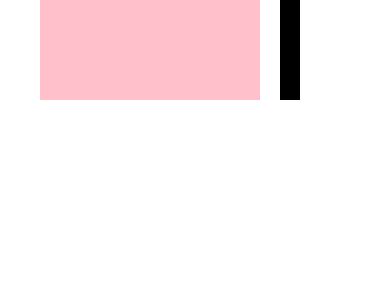
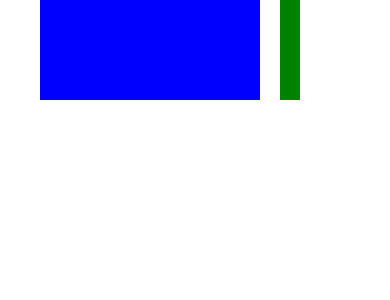
Before and after one commit to RadiumAg/react-native-swiper-r, a React Native app in the folder ReactNativeSwiperR/: screen / in a window 390 px wide. Shown: the top 300 px of the page. Built offline with nearby package versions, Linux system fonts and the light colour scheme.

Commit message:
fix:完成轮播

```diff
--- a/ReactNativeSwiperR/App.tsx
+++ b/ReactNativeSwiperR/App.tsx
@@ -1,15 +1,58 @@
 import React from 'react';
-import {SafeAreaView, View} from 'react-native';
+import {SafeAreaView, StyleSheet, Text, View} from 'react-native';
+import Swiper from 'react-native-swiper';
 import {SwiperR} from './src/swiper/swiper';
+
+var styles = StyleSheet.create({
+  wrapper: {
+    backgroundColor: 'blue',
+  },
+  slide1: {
+    flex: 1,
+    justifyContent: 'center',
+    alignItems: 'center',
+    backgroundColor: '#9DD6EB',
+  },
+  slide2: {
+    flex: 1,
+    justifyContent: 'center',
+    alignItems: 'center',
+    backgroundColor: '#97CAE5',
+  },
+  slide3: {
+    flex: 1,
+    justifyContent: 'center',
+    alignItems: 'center',
+    backgroundColor: '#92BBD9',
+  },
+  text: {
+    color: '#fff',
+    fontSize: 30,
+    fontWeight: 'bold',
+  },
+});
+
 const App = () => {
   return (
-    <SafeAreaView>
+    <SafeAreaView style={{flex: 1}}>
       <SwiperR style={{width: 300, height: 100}}>
         <View style={{backgroundColor: 'pink', width: 220, height: 100}} />
         <View style={{backgroundColor: 'black', width: 220, height: 100}} />
         <View style={{backgroundColor: 'blue', width: 220, height: 100}} />
         <View style={{backgroundColor: 'green', width: 220, height: 100}} />
       </SwiperR>
+
+      {/* <Swiper style={styles.wrapper} showsButtons loop={true}>
+        <View testID="Hello" style={styles.slide1}>
+          <Text style={styles.text}>Hello Swiper</Text>
+        </View>
+        <View testID="Beautiful" style={styles.slide2}>
+          <Text style={styles.text}>Beautiful</Text>
+        </View>
+        <View testID="Simple" style={styles.slide3}>
+          <Text style={styles.text}>And simple</Text>
+        </View>
+      </Swiper> */}
     </SafeAreaView>
   );
 };
--- a/ReactNativeSwiperR/package.json
+++ b/ReactNativeSwiperR/package.json
@@ -12,7 +12,8 @@
   "dependencies": {
     "react": "17.0.1",
     "react-native": "0.64.0",
-    "react-native-ezswiper": "^1.3.0"
+    "react-native-ezswiper": "^1.3.0",
+    "react-native-swiper": "^1.6.0"
   },
   "devDependencies": {
     "@babel/core": "^7.12.9",
--- a/ReactNativeSwiperR/src/swiper/swiper.style.ts
+++ b/ReactNativeSwiperR/src/swiper/swiper.style.ts
@@ -4,7 +4,6 @@ export const Style = StyleSheet.create({
     contentContainerStyle: {
         alignItems: 'center',
     },
-
     childContainerStyle: {
         flexDirection: 'row',
     },
--- a/ReactNativeSwiperR/src/swiper/swiper.tsx
+++ b/ReactNativeSwiperR/src/swiper/swiper.tsx
@@ -1,4 +1,4 @@
-import React from 'react';
+import React, { Children } from 'react';
 import {useRef} from 'react';
 import {useMemo} from 'react';
 import {Animated, ScrollView, StyleProp, View, ViewStyle} from 'react-native';
@@ -9,12 +9,19 @@ export const SwiperR: React.FC<{style?: StyleProp<ViewStyle>}> = ({
   children,
   style,
 }) => {
+  let scrollIndex = 1;
+  let currentPageFloat = 0;
+  const scrollViewRef = useRef<ScrollView>(null);
+  console.log('update');
+  const Pages = React.Children.toArray(children);
+  Pages.unshift(Pages[Pages.length -1]);
+  Pages.unshift(Pages[Pages.length -2]);
+  Pages.push(Pages[2]);
+  Pages.push(Pages[3]);
   const transformAnimList = useRef(
-    React.Children.map(children, () => new Animated.Value(0)),
+    React.Children.map(Pages, () => new Animated.Value(0)),
   ).current;
-  let scrollIndex = 0;
-  let currentPageFloat = 0;
-  console.log('update');
+  const pageTotal = Pages.length- 1;
 
   function setAnimated() {
     for (let index = 0; index < transformAnimList!.length; index++) {
@@ -30,18 +37,18 @@ export const SwiperR: React.FC<{style?: StyleProp<ViewStyle>}> = ({
     }
   }
 
+
   setAnimated();
-
   const previewChildren = useMemo(
     () =>
-      React.Children.map(children, (child, index) => {
+      Pages.map((child, index) => {
         return (
           <Animated.View
             key={index}
             style={{
               ...Style.childContainerStyle,
               transform: [
-                {
+               {
                   translateX: transformAnimList![index],
                 },
               ],
@@ -62,14 +69,21 @@ export const SwiperR: React.FC<{style?: StyleProp<ViewStyle>}> = ({
   return (
     <View style={style}>
       <ScrollView
+        ref={scrollViewRef}
         horizontal={true}
         contentContainerStyle={Style.contentContainerStyle}
         showsHorizontalScrollIndicator={false}
         showsVerticalScrollIndicator={false}
+        contentOffset ={{x:600,y:0}}
         scrollEventThrottle={16}
         pagingEnabled={true}
         onScroll={e => {
           const offset = e.nativeEvent.contentOffset.x;
+          if(( pageTotal * 300 - offset) < (20.1+ 300)){
+              scrollViewRef.current?.scrollTo({x: 600,animated:false});
+          } else if(offset  < 20.1+300){
+             scrollViewRef.current?.scrollTo({x: 300 * (pageTotal-2),animated:false});
+          }
           let PageFloat = offset / 300;
           const currentPageInt = currentPageFloat % 1;
           if (currentPageInt === 0 || currentPageInt >= 0.9) {
```
Also changed, not shown: ReactNativeSwiperR/.eslintrc.js, 1 other file (tests, documents, lock files or other folders).
